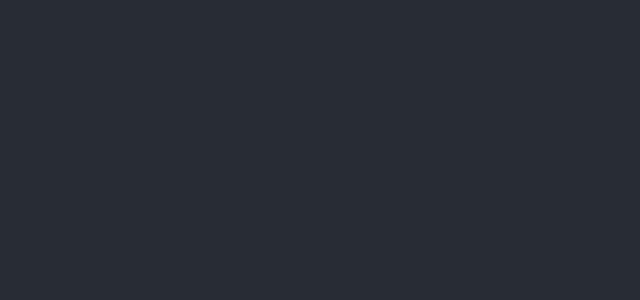
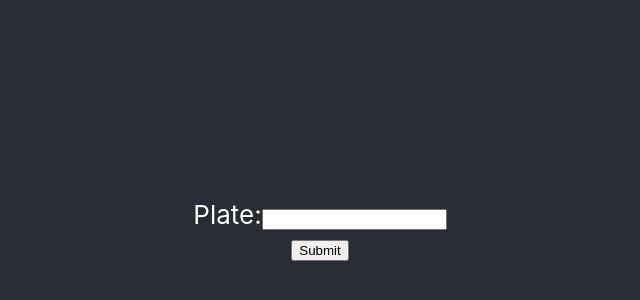
Before and after one commit to eceeeren/parking_permit_dashboard, a React (Create React App) app in the folder frontend/: page / in a window 1280 px wide. Shown: the part 170-470 px from the top of the page, without its empty margins (320-960 px from the left). Built offline with nearby package versions, Linux system fonts and the light colour scheme.

Commit message:
A simple event is constructed

```diff
--- a/frontend/src/App.js
+++ b/frontend/src/App.js
@@ -1,3 +1,4 @@
+import { useEffect, useState } from "react";
 import axios from "axios";
 import {format} from "date-fns";
 import './App.css';
@@ -5,10 +6,35 @@
 const baseUrl = "http://localhost:5000"
 
 function App() {
+
+  const [plate, setPlate] = useState("")
+  const [owner, setOwner] = useState("")
+  const [startDate, setStartDate] = useState("")
+  const [endDate, setEndDate] = useState("")
+
+  const handleChange = e => {
+    setPlate(e.target.value);
+  }
+
+  const handleSubmit =  e => {
+    e.preventDefault();
+    console.log(plate)
+  }
+
   return (
     <div className="App">
       <header className="App-header">
-
+        <form onSubmit={handleSubmit}>
+          <label htmlFor="plate">Plate:</label>
+          <input
+            onChange={handleChange}
+            type="text"
+            name="plate"
+            id="plate"
+            value={plate}
+          /><br/>
+          <button type="submit">Submit</button>
+        </form>
       </header>
     </div>
   );
```
